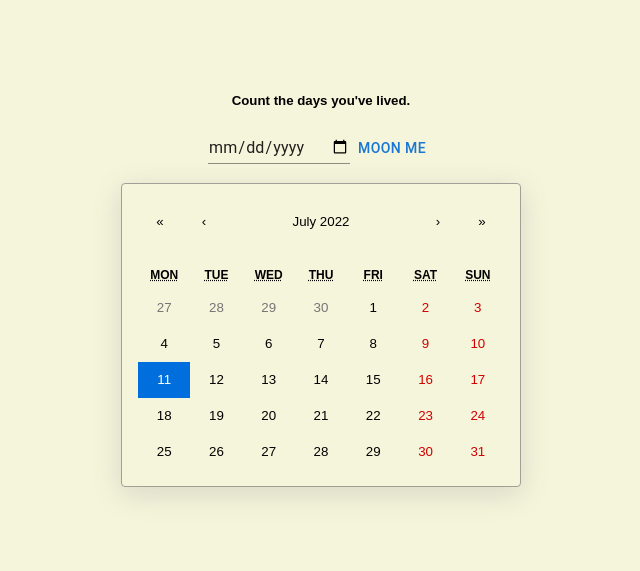
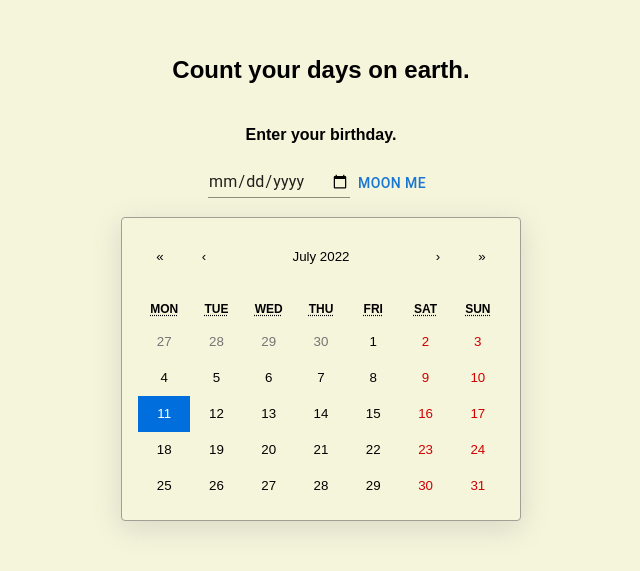
Before and after one commit to squireaintready/moon-calendar, a React (Create React App) app: page / in a window 1280 px wide. Shown: the part 121-692 px from the top of the page, without its empty margins (319-959 px from the left). Built offline with nearby package versions, Linux system fonts and the light colour scheme.

Commit message:
feat/included new titles

```diff
--- a/src/App.js
+++ b/src/App.js
@@ -83,7 +83,8 @@ export default function App() {
 
   return (
     <div className="app">
-      <h5>Count the days you've lived.</h5>
+      <h2>Count your days on earth.</h2>
+      <h4>Enter your birthday.</h4>
       <form className="app-form" type="submit" onSubmit={handleSubmit}>
         <Input type="date" color="secondary" value={inputValue} onChange={onInputChange} id="birthday" name="birthday" />
         <Button type="submit">Moon Me</Button>
```
